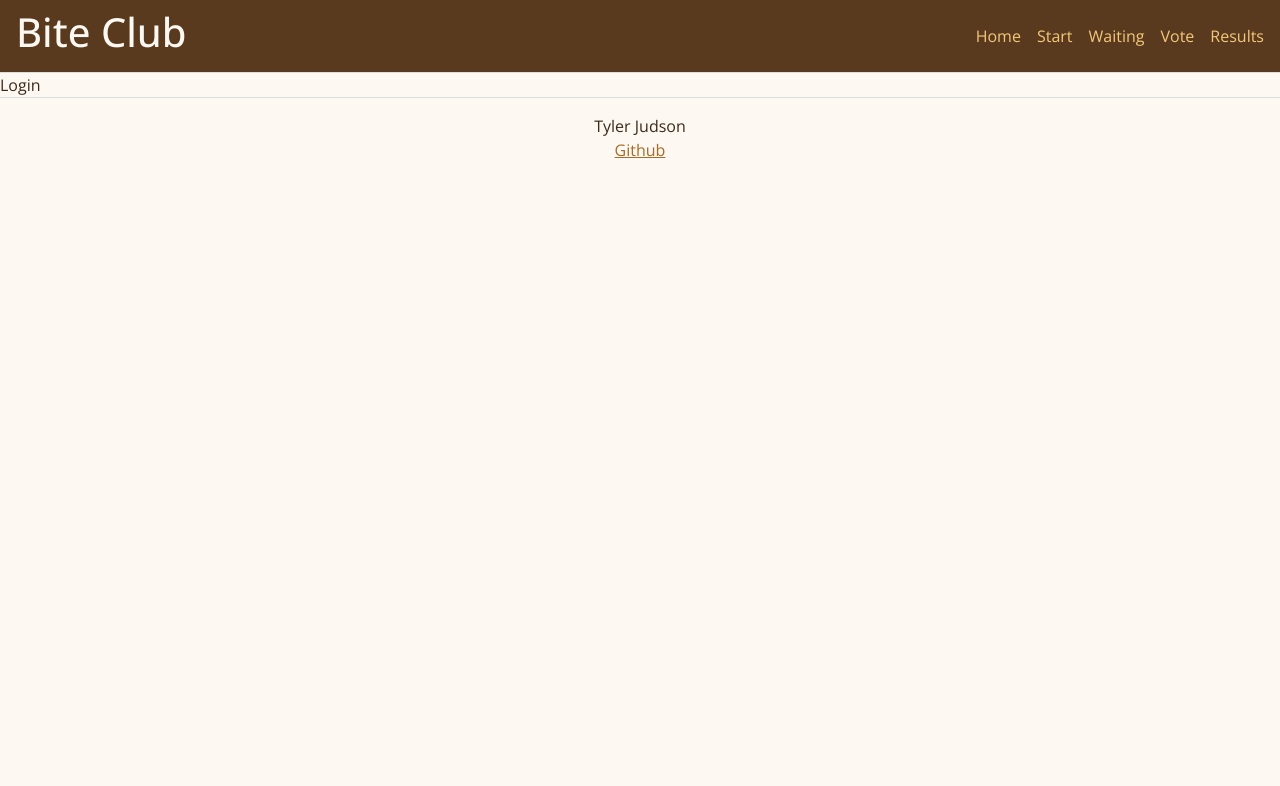
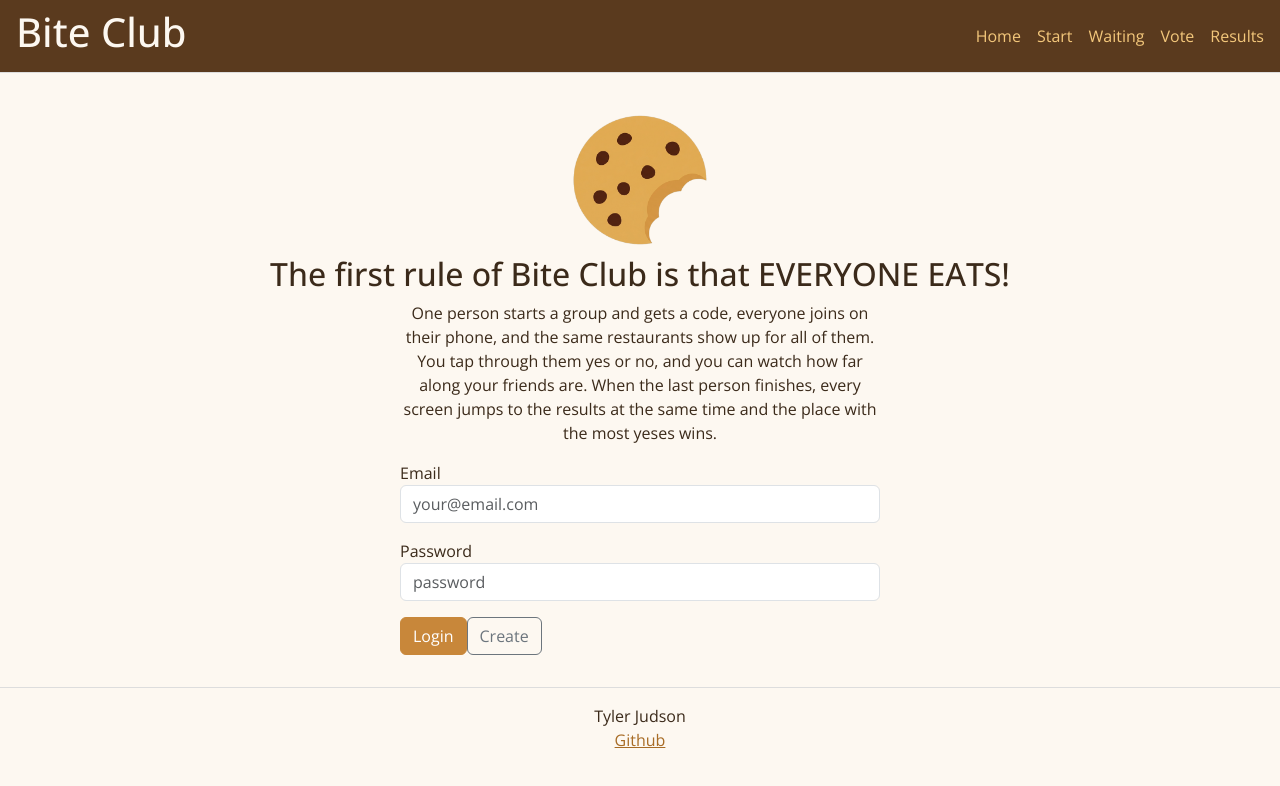
Before and after one commit to TylerJudson/Startup, a React (Vite) app: page / in a window 1280 px wide. Shown: the top 786 px of the page. Built offline with nearby package versions, Linux system fonts and the light colour scheme.

Commit message:
Converted the login page html to the react jsx

```diff
--- a/src/login/login.jsx
+++ b/src/login/login.jsx
@@ -1,5 +1,30 @@
 import React from 'react';
 
 export function Login() {
-  return <main>Login</main>;
+  return (
+    <main className="login">
+      <img id="logo" src="/images/logo.png" alt="Image of the cookie logo." />
+      <h2>The first rule of Bite Club is that EVERYONE EATS!</h2>
+
+      <p>One person starts a group and gets a code, everyone joins on their phone,
+        and the same restaurants show up for all of them. You tap through them yes
+        or no, and you can watch how far along your friends are. When the last
+        person finishes, every screen jumps to the results at the same time and the
+        place with the most yeses wins.</p>
+
+      <form method="get" action="/start">
+        <div className="mb-3">
+          <label htmlFor="email">Email</label>
+          <input className="form-control" type="email" id="email" name="email" placeholder="your@email.com" />
+        </div>
+        <div className="mb-3">
+          <label htmlFor="password">Password</label>
+          <input className="form-control" type="password" id="password" name="password" placeholder="password" />
+        </div>
+
+        <button className="btn btn-primary" type="submit">Login</button>
+        <button className="btn btn-outline-secondary" type="submit">Create</button>
+      </form>
+    </main>
+  );
 }
```
Also changed, not shown: src/login/login.html (deleted, +0 -68 lines).
